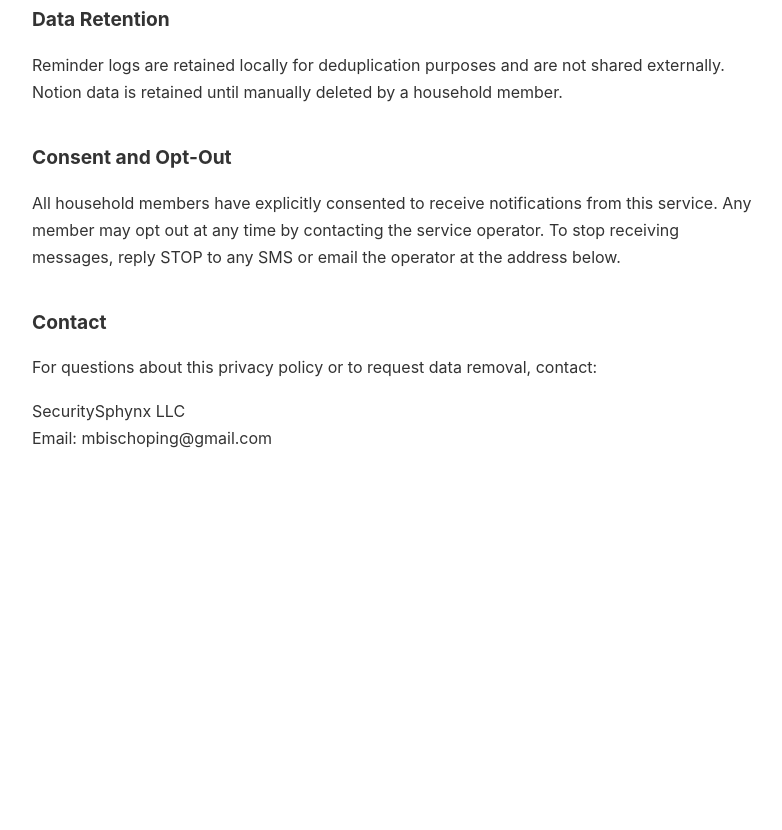
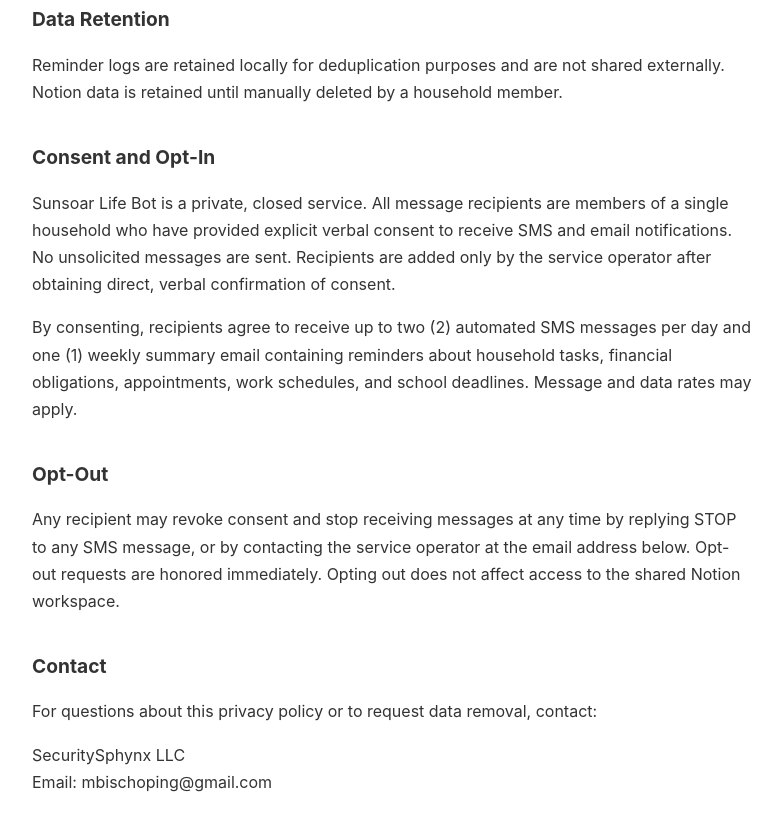
Before and after one commit to securitysphynx/life-bot, a plain HTML site: page docs/privacy-policy.html in a window 1280 px wide. Shown: the part 902-1732 px from the top of the page, without its empty margins (248-1030 px from the left). Before the commit the page ends 1394 px from the top, so only its background shows below. Drawn offline with Linux system fonts and the light colour scheme.

Commit message:
Update privacy-policy.html

```diff
--- a/docs/privacy-policy.html
+++ b/docs/privacy-policy.html
@@ -3,7 +3,7 @@
 <head>
     <meta charset="UTF-8">
     <meta name="viewport" content="width=device-width, initial-scale=1.0">
-    <title>Hayden Life Manager - Privacy Policy</title>
+    <title>Sunsoar Life Bot - Privacy Policy</title>
     <style>
         body {
             font-family: -apple-system, BlinkMacSystemFont, "Segoe UI", Roboto, sans-serif;
@@ -22,7 +22,7 @@
     <h1>Privacy Policy</h1>
     <p class="updated">Last updated: March 14, 2026</p>
 
-    <p>Hayden Life Manager is a private household notification service operated by SecuritySphynx LLC. It sends SMS and email reminders about household obligations, schedules, and financial responsibilities to members of a single household.</p>
+    <p>Sunsoar Life Bot is a private household notification service operated by SecuritySphynx LLC. It sends SMS and email reminders about household obligations, schedules, and financial responsibilities to members of a single household.</p>
 
     <h2>Information We Collect</h2>
     <p>This service collects and stores only the information necessary to deliver reminders:</p>
@@ -39,8 +39,12 @@
     <h2>Data Retention</h2>
     <p>Reminder logs are retained locally for deduplication purposes and are not shared externally. Notion data is retained until manually deleted by a household member.</p>
 
-    <h2>Consent and Opt-Out</h2>
-    <p>All household members have explicitly consented to receive notifications from this service. Any member may opt out at any time by contacting the service operator. To stop receiving messages, reply STOP to any SMS or email the operator at the address below.</p>
+    <h2>Consent and Opt-In</h2>
+    <p>Sunsoar Life Bot is a private, closed service. All message recipients are members of a single household who have provided explicit verbal consent to receive SMS and email notifications. No unsolicited messages are sent. Recipients are added only by the service operator after obtaining direct, verbal confirmation of consent.</p>
+    <p>By consenting, recipients agree to receive up to two (2) automated SMS messages per day and one (1) weekly summary email containing reminders about household tasks, financial obligations, appointments, work schedules, and school deadlines. Message and data rates may apply.</p>
+
+    <h2>Opt-Out</h2>
+    <p>Any recipient may revoke consent and stop receiving messages at any time by replying STOP to any SMS message, or by contacting the service operator at the email address below. Opt-out requests are honored immediately. Opting out does not affect access to the shared Notion workspace.</p>
 
     <h2>Contact</h2>
     <p>For questions about this privacy policy or to request data removal, contact:</p>
```
